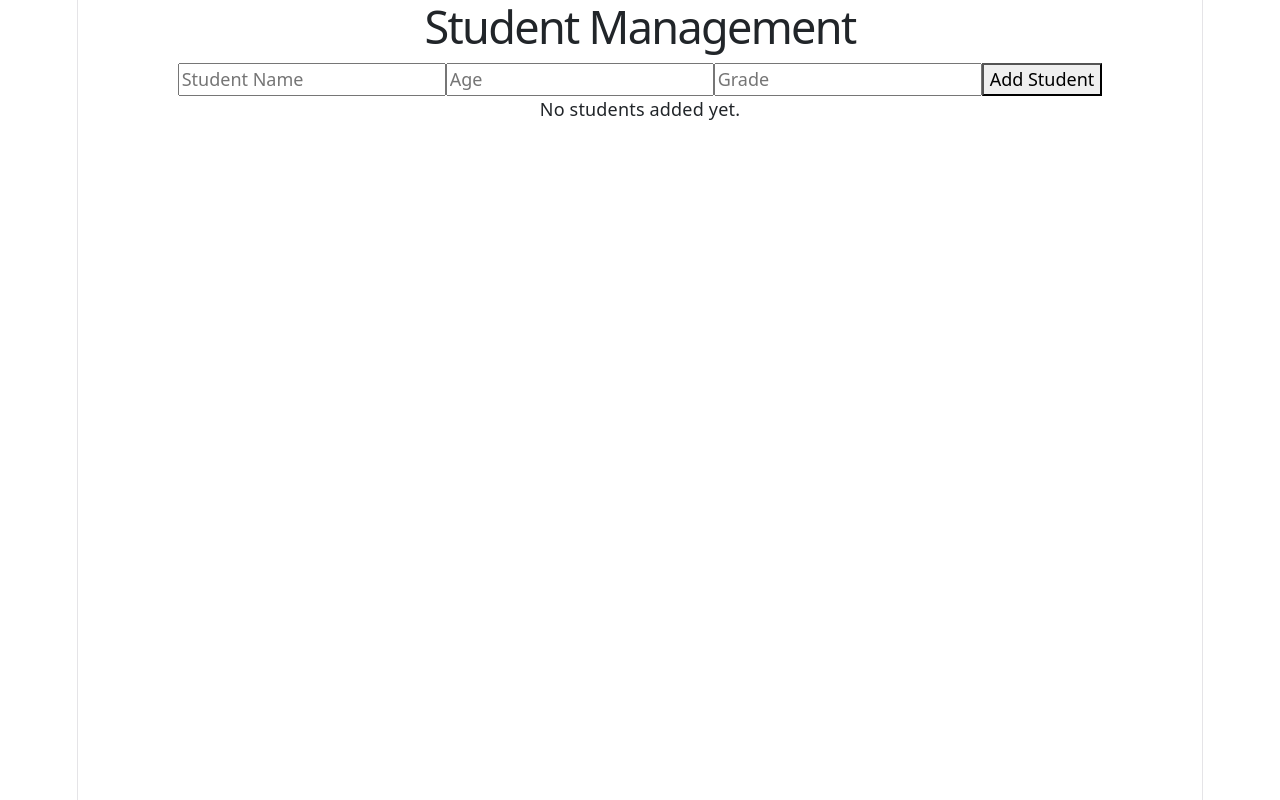
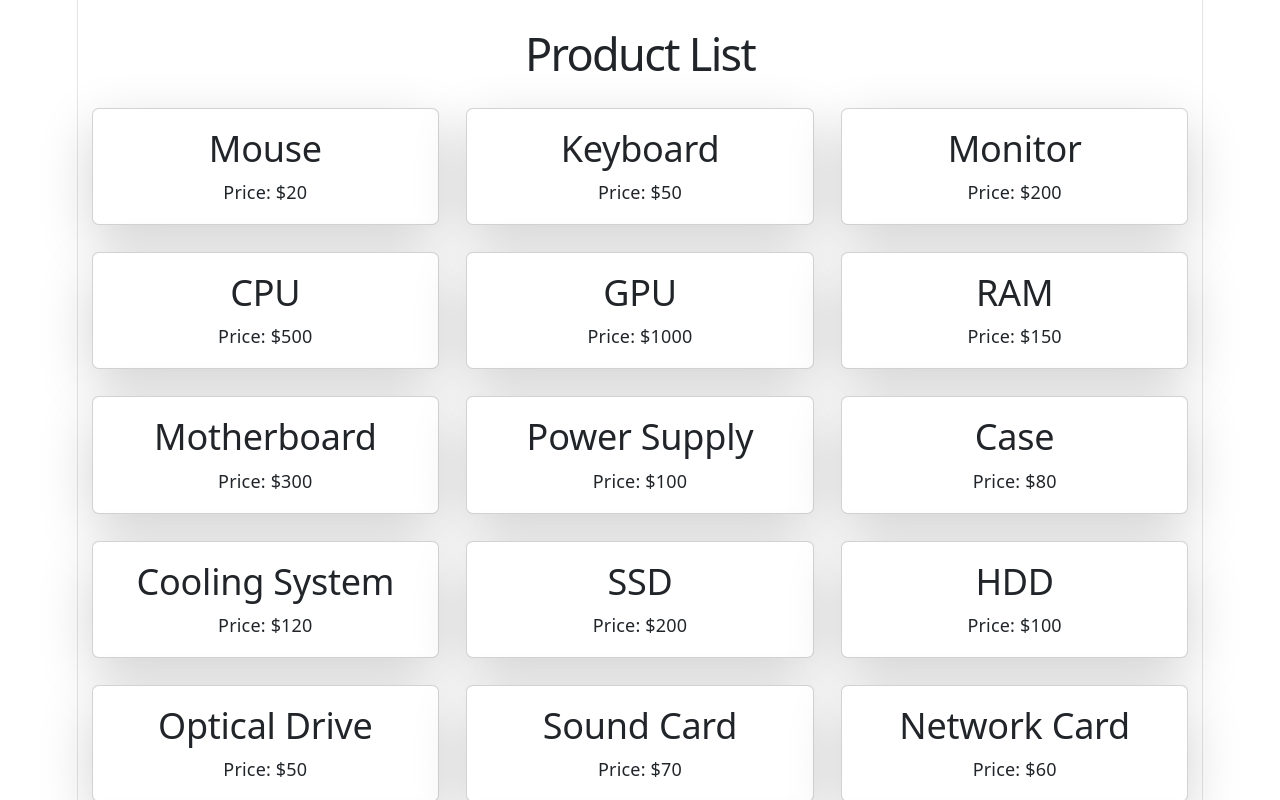
Before and after one commit to shaheermuzaffar56/react_learning, a React (Vite) app in the folder my-react-app/: page / in a window 1280 px wide. Shown: the top 800 px of the page. Built offline with nearby package versions, Linux system fonts and the light colour scheme.

Commit message:
Restructure the files according to the tasks

```diff
--- a/my-react-app/src/App.jsx
+++ b/my-react-app/src/App.jsx
@@ -1,24 +1,22 @@
 import { useState } from 'react'
 import './App.css'
-import {products} from './data'
-import Card from './Card'
-import StudentManager from './StudentManager'
+import {products} from './Product_listing/Data'
+import Card from './Product_listing/Card'
+import StudentManager from './Student_CRUD/StudentManager'
 
 
 function App() {
  return (
-    // <div className="container">
-    //   <h1 className="text-center my-4">Product List</h1>
+    <div className="container">
+      <h1 className="text-center my-4">Product List</h1>
 
-    //   <div className="row">
-    //     {products.map(product => (
-    //       <div className="col-md-4 mb-4" key={product.id}>
-    //         <Card name={product.name} price={product.price} />
-    //       </div>
-    //     ))}
-    //   </div>
-    // </div>
-    <div>
+      <div className="row">
+        {products.map(product => (
+          <div className="col-md-4 mb-4" key={product.id}>
+            <Card name={product.name} price={product.price} />
+          </div>
+        ))}
+      </div>
       <StudentManager />
     </div>
   );
```
Also changed, not shown: my-react-app/src/Product_listing/Card.jsx (renamed from my-react-app/src/Card.jsx), my-react-app/src/Product_listing/data.js (renamed from my-react-app/src/data.js), my-react-app/src/Student_CRUD/StudentForm.jsx (renamed from my-react-app/src/StudentForm.jsx), my-react-app/src/Student_CRUD/StudentList.jsx (renamed from my-react-app/src/StudentList.jsx), my-react-app/src/Student_CRUD/StudentManager.jsx (renamed from my-react-app/src/StudentManager.jsx).
